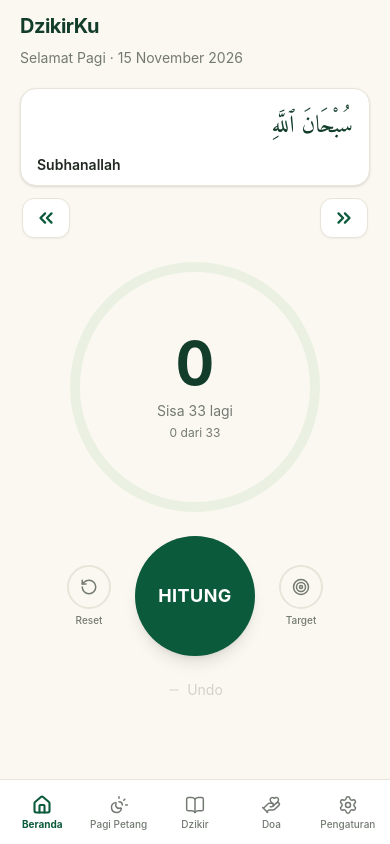
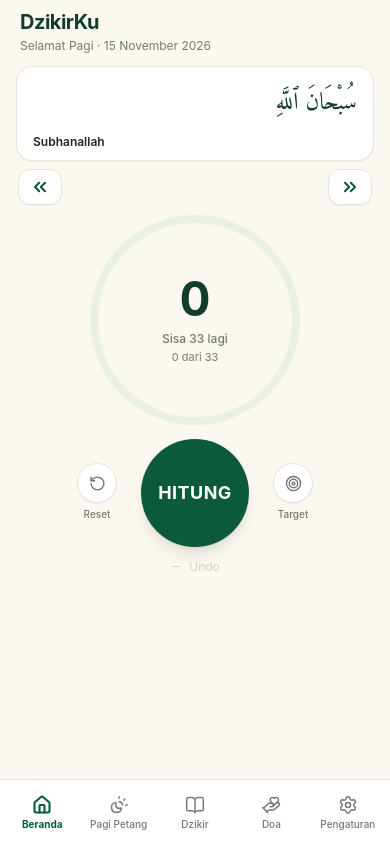
Before and after one commit to kliknet115-Git/DzikirKu, a React (Vite) app: page / in a window 390 px wide. Built offline with nearby package versions, Linux system fonts and the light colour scheme.

Commit message:
style(home): optimasi layout compact, pertahankan font dzikir besar dan ukuran tombol sentuh

```diff
--- a/public/sw.js
+++ b/public/sw.js
@@ -1,4 +1,4 @@
-const CACHE_NAME = 'dzikirku-v52';
+const CACHE_NAME = 'dzikirku-v53';
 const ASSETS_TO_CACHE = [
   './',
   './index.html',
--- a/src/components/counter/CountButton.tsx
+++ b/src/components/counter/CountButton.tsx
@@ -33,7 +33,7 @@ export const CountButton: React.FC<CountButtonProps> = ({ onCount, disabled }) =
       ref={buttonRef}
       onClick={handleClick}
       disabled={disabled}
-      className="w-[120px] h-[120px] rounded-full bg-primary text-white flex items-center justify-center shadow-lg active:shadow-md transition-shadow duration-100 select-none touch-manipulation"
+      className="w-[108px] h-[108px] rounded-full bg-primary text-white flex items-center justify-center shadow-lg active:shadow-md transition-shadow duration-100 select-none touch-manipulation"
       style={{
         WebkitTapHighlightColor: 'transparent',
         touchAction: 'manipulation',
--- a/src/components/layout/Header.tsx
+++ b/src/components/layout/Header.tsx
@@ -6,16 +6,16 @@ export const Header: React.FC = () => {
 
   return (
     <header
-      className="px-5 pt-3 pb-2 bg-background"
-      style={{ paddingTop: 'calc(env(safe-area-inset-top, 0px) + 12px)' }}
+      className="px-5 pt-2 pb-1 bg-background"
+      style={{ paddingTop: 'calc(env(safe-area-inset-top, 0px) + 8px)' }}
     >
       <div className="max-w-lg mx-auto">
-        <div className="flex items-center justify-between mb-2">
+        <div className="flex items-center justify-between mb-0.5">
           <h1 className="text-xl font-bold text-primary-dark tracking-tight">
             DzikirKu
           </h1>
         </div>
-        <p className="text-sm text-muted">
+        <p className="text-xs text-muted">
           {getGreeting()} · {formatDate(today)}
         </p>
       </div>
--- a/src/features/home/HomePage.tsx
+++ b/src/features/home/HomePage.tsx
@@ -29,16 +29,10 @@ interface HomePageProps {
 
 const getArabicSizeClass = (text: string) => {
   const len = text.trim().length;
-  if (len <= 22) return 'text-2xl leading-snug';
-  if (len <= 45) return 'text-xl leading-snug';
-  if (len <= 80) return 'text-lg leading-tight';
-  if (len <= 100) return 'text-[15px] leading-tight';
-  if (len <= 130) return 'text-sm leading-tight';
-  return 'text-xs leading-tight';
-};
-
-const getTitleSizeClass = (title: string) => {
-  return title.trim().length > 25 ? 'text-xs' : 'text-sm';
+  // Pertahankan ukuran font dzikir tetap besar (mengikuti ukuran dzikir Subhanallah)
+  if (len <= 50) return 'text-2xl leading-relaxed';
+  if (len <= 85) return 'text-[22px] leading-snug';
+  return 'text-xl leading-snug';
 };
 
 export const HomePage: React.FC<HomePageProps> = ({
@@ -152,27 +146,25 @@ export const HomePage: React.FC<HomePageProps> = ({
   return (
     <div
       className="min-h-screen bg-background"
-      style={{ paddingBottom: 'calc(7rem + env(safe-area-inset-bottom, 0px))' }}
+      style={{ paddingBottom: 'calc(4.5rem + env(safe-area-inset-bottom, 0px))' }}
     >
       <Header />
 
-      <div className="max-w-lg mx-auto px-5">
-        {/* Dhikr Content Card with preserved fixed height */}
+      <div className="max-w-lg mx-auto px-4 sm:px-5">
+        {/* Dhikr Content Card - Font besar & layout compact */}
         <button
           type="button"
           onClick={onNavigateToDhikr}
-          className={`w-full mt-3 h-[98px] px-4 py-2.5 bg-surface rounded-2xl border border-border text-left shadow-sm hover:border-primary/40 active:scale-[0.99] transition-all flex flex-col ${
-            activeDhikr.arabicText ? 'justify-between' : 'justify-center'
-          } overflow-hidden`}
+          className="w-full mt-2 px-4 py-2.5 bg-surface rounded-2xl border border-border text-left shadow-2xs hover:border-primary/40 active:scale-[0.99] transition-all flex flex-col justify-between"
           aria-label="Pilih dari daftar dzikir"
           title="Klik untuk memilih dzikir lain"
         >
           {activeDhikr.arabicText && (
-            <div className="flex-1 flex items-center justify-end overflow-hidden w-full min-h-0">
+            <div className="w-full">
               <p
                 className={`arabic-text text-right text-primary-dark ${getArabicSizeClass(
                   activeDhikr.arabicText
-                )} line-clamp-2 w-full`}
+                )}`}
                 dir="rtl"
                 lang="ar"
               >
@@ -180,17 +172,13 @@ export const HomePage: React.FC<HomePageProps> = ({
               </p>
             </div>
           )}
-          <p
-            className={`font-semibold text-text truncate w-full ${
-              activeDhikr.arabicText ? 'mt-0.5' : ''
-            } ${getTitleSizeClass(activeDhikr.name || activeDhikr.transliteration || '')}`}
-          >
+          <p className="text-xs font-semibold text-text truncate mt-1">
             {activeDhikr.name || activeDhikr.transliteration}
           </p>
         </button>
 
         {/* Navigation Buttons Row: Reverse (<<) & Forward (>>) */}
-        <div className="flex items-center justify-between mt-3 px-0.5">
+        <div className="flex items-center justify-between mt-2 px-0.5">
           <button
             type="button"
             onClick={() => {
@@ -198,11 +186,11 @@ export const HomePage: React.FC<HomePageProps> = ({
               if (settings.soundEnabled) playClickSound();
               onPrevDhikr();
             }}
-            className="w-12 h-10 rounded-xl bg-surface border border-border hover:border-primary/40 active:scale-90 text-primary flex items-center justify-center shadow-xs transition-all"
+            className="w-11 h-9 rounded-xl bg-surface border border-border hover:border-primary/40 active:scale-90 text-primary flex items-center justify-center shadow-2xs transition-all"
             aria-label="Bacaan sebelumnya (<<)"
             title="Bacaan Sebelumnya"
           >
-            <ChevronsLeft size={22} className="stroke-[2.5]" />
+            <ChevronsLeft size={20} className="stroke-[2.5]" />
           </button>
 
           <button
@@ -212,48 +200,48 @@ export const HomePage: React.FC<HomePageProps> = ({
               if (settings.soundEnabled) playClickSound();
               onNextDhikr();
             }}
-            className="w-12 h-10 rounded-xl bg-surface border border-border hover:border-primary/40 active:scale-90 text-primary flex items-center justify-center shadow-xs transition-all"
+            className="w-11 h-9 rounded-xl bg-surface border border-border hover:border-primary/40 active:scale-90 text-primary flex items-center justify-center shadow-2xs transition-all"
             aria-label="Bacaan berikutnya (>>)"
             title="Bacaan Berikutnya"
           >
-            <ChevronsRight size={22} className="stroke-[2.5]" />
+            <ChevronsRight size={20} className="stroke-[2.5]" />
           </button>
         </div>
 
-        {/* Counter Area */}
-        <div className="flex flex-col items-center mt-6">
-          <ProgressRing progress={progress} size={250} strokeWidth={10}>
+        {/* Counter Area - Compact Spacing */}
+        <div className="flex flex-col items-center mt-2.5">
+          <ProgressRing progress={progress} size={210} strokeWidth={8}>
             <div className={`flex flex-col items-center ${justReachedTarget ? 'target-reached-animation' : ''}`}>
-              <span className="text-6xl font-bold text-primary-dark tabular-nums leading-none">
+              <span className="text-5xl font-bold text-primary-dark tabular-nums leading-none">
                 {formatCount(activeSession.count)}
               </span>
-              <span className="text-sm text-muted mt-2">
+              <span className="text-xs text-muted mt-2 font-medium">
                 {reached ? (
                   <span className="text-gold font-semibold flex items-center gap-1">
-                    <CheckCircle2 size={14} />
+                    <CheckCircle2 size={13} />
                     Target tercapai!
                   </span>
                 ) : (
                   `Sisa ${formatCount(remaining)} lagi`
                 )}
               </span>
-              <span className="text-xs text-muted mt-1">
+              <span className="text-[11px] text-muted mt-0.5">
                 {formatCount(activeSession.count)} dari {formatCount(activeSession.target)}
               </span>
             </div>
           </ProgressRing>
 
           {/* Action Buttons Row */}
-          <div className="flex items-center justify-center gap-6 mt-6 w-full">
+          <div className="flex items-center justify-center gap-6 mt-3.5 w-full">
             {/* Reset */}
             <button
               onClick={() => activeSession.count > 0 && setShowResetConfirm(true)}
-              className="flex flex-col items-center gap-1 text-muted hover:text-danger transition-colors"
+              className="flex flex-col items-center gap-1 text-muted hover:text-danger active:scale-95 transition-all"
               aria-label="Reset hitungan"
               disabled={activeSession.count === 0}
             >
-              <div className="w-11 h-11 rounded-full border-2 border-border flex items-center justify-center">
-                <RotateCcw size={18} />
+              <div className="w-10 h-10 rounded-full border border-border bg-surface flex items-center justify-center shadow-2xs">
+                <RotateCcw size={17} />
               </div>
               <span className="text-[10px] font-medium">Reset</span>
             </button>
@@ -264,11 +252,11 @@ export const HomePage: React.FC<HomePageProps> = ({
             {/* Target */}
             <button
               onClick={openTargetModal}
-              className="flex flex-col items-center gap-1 text-muted hover:text-primary transition-colors"
+              className="flex flex-col items-center gap-1 text-muted hover:text-primary active:scale-95 transition-all"
               aria-label="Ubah target"
             >
-              <div className="w-11 h-11 rounded-full border-2 border-border flex items-center justify-center">
-                <Target size={18} />
+              <div className="w-10 h-10 rounded-full border border-border bg-surface flex items-center justify-center shadow-2xs">
+                <Target size={17} />
               </div>
               <span className="text-[10px] font-medium">Target</span>
             </button>
@@ -278,10 +266,10 @@ export const HomePage: React.FC<HomePageProps> = ({
           <button
             onClick={handleUndo}
             disabled={activeSession.count === 0}
-            className="mt-4 flex items-center gap-1.5 px-4 py-2 text-sm text-muted hover:text-text disabled:opacity-30 transition-colors"
+            className="mt-2 flex items-center gap-1.5 px-3 py-1 text-xs text-muted hover:text-text disabled:opacity-30 transition-colors"
             aria-label="Undo satu hitungan"
           >
-            <Minus size={14} />
+            <Minus size={13} />
             <span>Undo</span>
           </button>
         </div>
```
